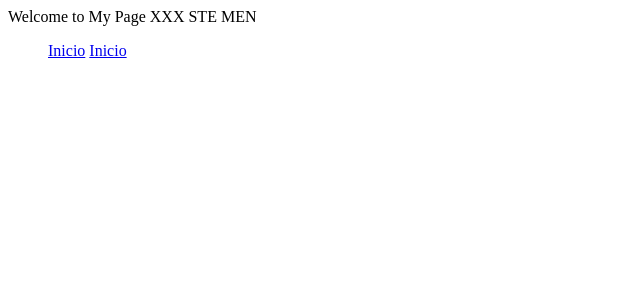
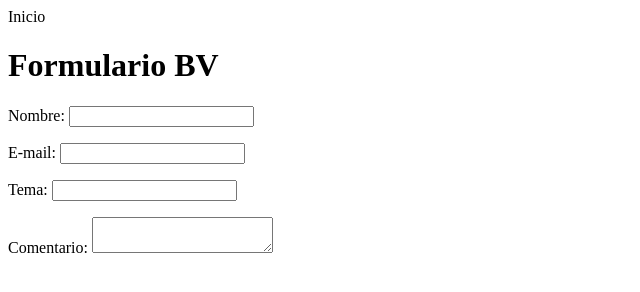
Before and after one commit to CABRERA1234/primer-repositorio, a plain HTML site: page Contact.html in a window 1280 px wide. Shown: the whole page, without its empty margins (0-640 px from the left). Drawn offline with Linux system fonts and the light colour scheme.

Commit message:
Formulario

```diff
--- a/Contact.html
+++ b/Contact.html
@@ -1,16 +1,34 @@
 <html>
 <head>
-<meta charset="utf-8"
-<title> Welcome to My Page XXX STE MEN</title>
+<meta charset="utf-8">
+<title>
+�hola perros!
+</title>
 <body>
-
-<ul>
-<a href="index.html">Inicio</a>
-<a href="about.html">Inicio</a>
-</u>
-</div>
-
-
+Inicio
+<h1>Formulario BV </h1>
+<form name="form1" method="post" action="">
+  Nombre:
+  <label>
+   <input type="text" name="textfield">
+  </label>
+  <p>E-mail:
+    <label>
+    <input type="text" name="textfield2">
+    </label>
+  </p>
+  <p>Tema:
+    <label>
+    <input type="text" name="textfield3">
+    </label>
+  </p>
+  <p>Comentario:
+    <label>
+    <textarea name="textarea"></textarea>
+    </label>
+  </p>
+</form>
+<p>&nbsp;</p>
 </head>
 </body>
 </html>
```
